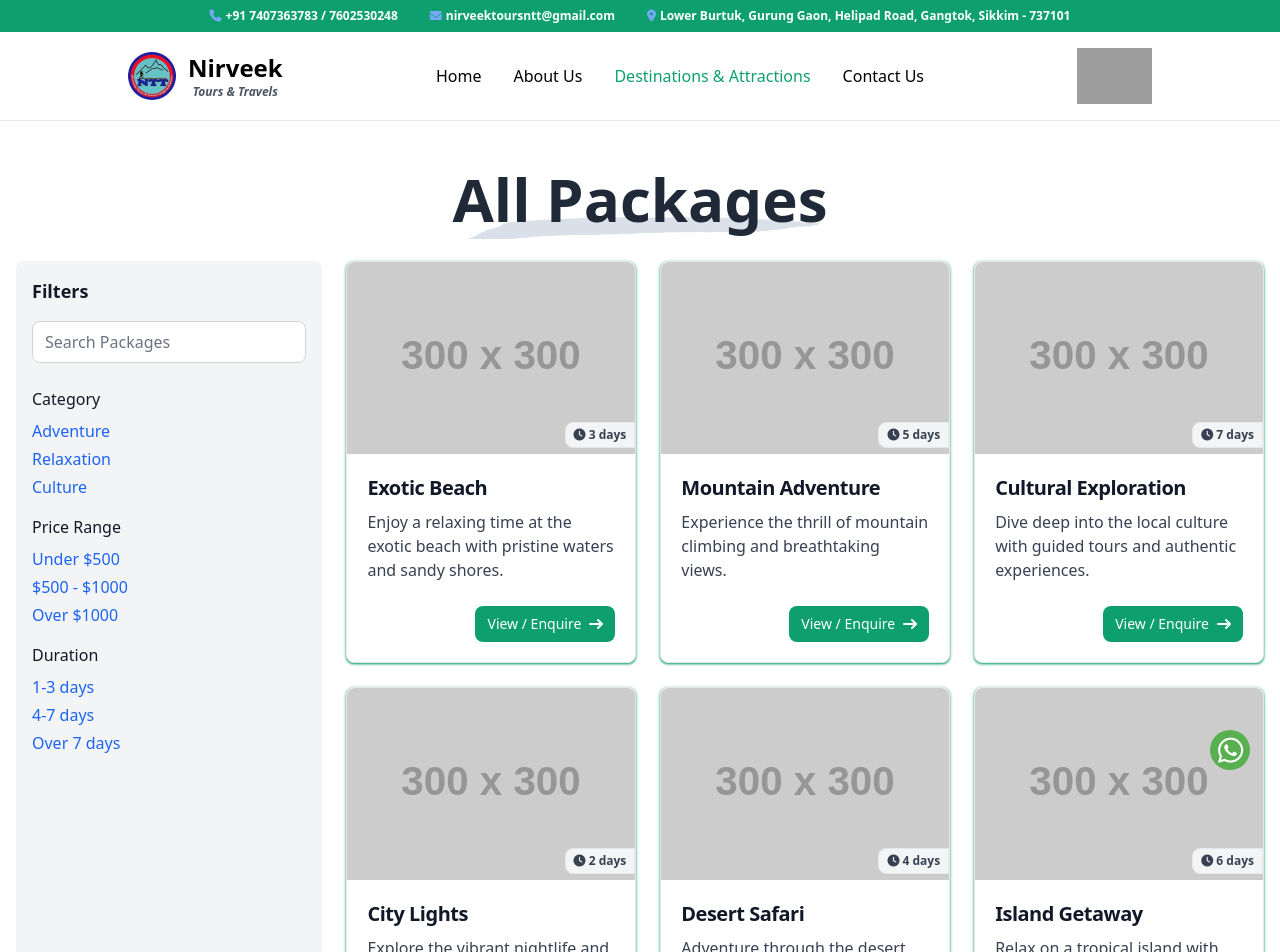
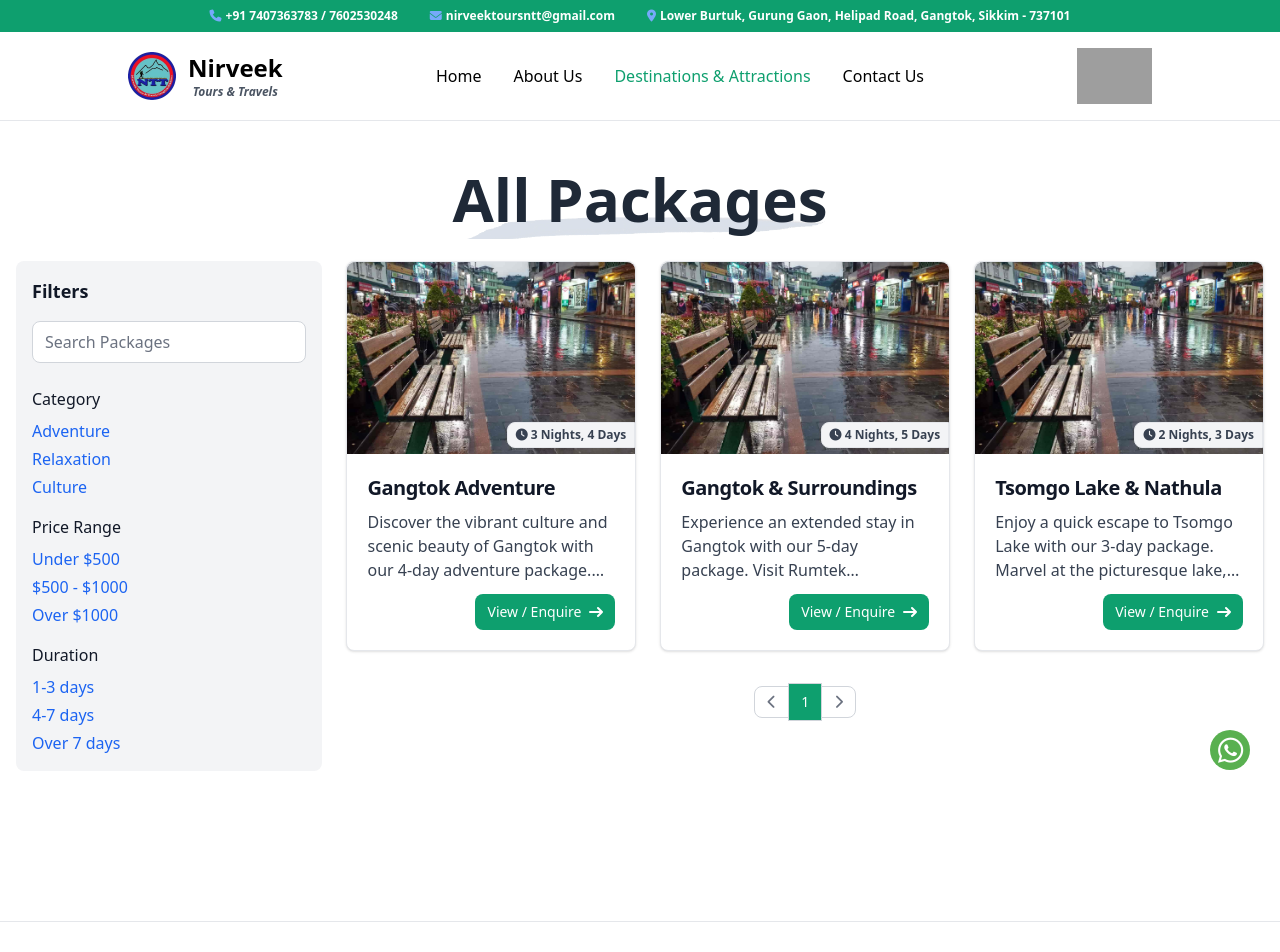
Before and after one commit to dloc47/NirveekTT, an Angular app: page /packages in a window 1280 px wide. Shown: the top 952 px of the page. Built offline with nearby package versions, Linux system fonts and the light colour scheme; grey boxes are pictures that could not be loaded.

Commit message:
Added search filter on 'tour-package' component...

```diff
--- a/src/app/tour-packages/tour-packages.component.html
+++ b/src/app/tour-packages/tour-packages.component.html
@@ -17,11 +17,9 @@
 
         <!-- Search Bar -->
         <div class="mb-6">
-          <input
-            type="text"
-            placeholder="Search Packages"
+          <input type="search" placeholder="Search Packages"
             class="w-full px-3 py-2 border border-gray-300 rounded-lg focus:outline-none focus:ring-2 focus:ring-blue-500 dark:bg-gray-700 dark:border-gray-600 dark:text-white dark:focus:ring-blue-400"
-          />
+            (input)="onSearchChange($event)" />
         </div>
 
         <!-- Filters -->
@@ -79,31 +77,31 @@
 
       <!-- Packages Section -->
       <div class="w-full lg:w-3/4">
-        <div #cardSection class="grid grid-cols-1 md:grid-cols-2 lg:grid-cols-3 gap-6 justify-center">
+        <!-- Display Packages or No Data Found Message -->
+        <div class="relative">
+          <!-- ngIf for displaying packages -->
+          <ng-container *ngIf="filteredPackages.length; else noDataTemplate">
+            <div #cardSection class="grid grid-cols-1 md:grid-cols-2 lg:grid-cols-3 gap-6">
               <!-- ngFor Loop for Cards -->
-          <div *ngFor="let package of packages" class="max-w-sm bg-white border border-gray-200 rounded-lg shadow shadow-primary-color dark:bg-gray-800 dark:border-gray-700 relative mx-auto">
+              <div *ngFor="let package of packages"
+                class="max-w-sm bg-white border border-gray-200 rounded-lg shadow dark:bg-gray-800 dark:border-gray-700 mx-auto">
                 <a href="#">
-              <img
-                class="rounded-t-lg w-full h-48 object-cover"
-                [src]="package.imageUrl"
-                [alt]="package.title"
-              />
+                  <img class="rounded-t-lg w-full h-48 object-cover" [src]="package.imageUrl" [alt]="package.title" />
                 </a>
-
                 <div class="w-full flex justify-end relative">
-              <p class="absolute -top-8 bg-gray-100 border rounded-l-lg p-1 px-2 inline-block m-0 font-semibold text-gray-700 dark:text-gray-400 text-xs">
+                  <p
+                    class="absolute -top-8 bg-gray-100 border rounded-l-lg p-1 px-2 inline-block m-0 font-semibold text-gray-700 dark:text-gray-400 text-xs">
                     <i class="fa-solid fa-clock"></i> {{ package.duration }}
                   </p>
                 </div>
-
                 <div class="p-5 pb-0">
                   <a href="#">
-                <h5 class="mb-2 text-xl font-semibold tracking-tight text-gray-900 dark:text-white max-h-20 overflow-x-auto overflow-hidden">
+                    <h5
+                      class="mb-2 text-xl font-semibold tracking-tight text-gray-900 dark:text-white max-h-20 overflow-x-auto overflow-hidden">
                       {{ package.title }}
                     </h5>
                   </a>
                 </div>
-
                 <div class="packageDescription px-5">
                   <p class="mb-3 font-normal text-gray-700 dark:text-gray-400">
                     {{ package.description }}
@@ -111,27 +109,32 @@
                 </div>
                 <div class="packageBtns mt-3 p-5 pt-0 flex space-x-3 justify-end">
                   <a
-                class="inline-flex items-center px-3 py-2 text-sm font-medium text-center text-white bg-primary-color rounded-lg hover:bg-primary-hover-color focus:ring-4 focus:outline-none focus:ring-blue-300 dark:bg-blue-600 dark:hover:bg-blue-700 dark:focus:ring-blue-800"
-              >
+                    class="inline-flex items-center px-3 py-2 text-sm font-medium text-center text-white bg-primary-color rounded-lg hover:bg-primary-hover-color focus:ring-4 focus:outline-none focus:ring-blue-300 dark:bg-blue-600 dark:hover:bg-blue-700 dark:focus:ring-blue-800">
                     View / Enquire
-                <svg
-                  class="rtl:rotate-180 w-3.5 h-3.5 ms-2"
-                  aria-hidden="true"
-                  xmlns="http://www.w3.org/2000/svg"
-                  fill="none"
-                  viewBox="0 0 14 10"
-                >
-                  <path
-                    stroke="currentColor"
-                    stroke-linecap="round"
-                    stroke-linejoin="round"
-                    stroke-width="2"
-                    d="M1 5h12m0 0L9 1m4 4L9 9"
-                  />
+                    <svg class="rtl:rotate-180 w-3.5 h-3.5 ms-2" aria-hidden="true" xmlns="http://www.w3.org/2000/svg"
+                      fill="none" viewBox="0 0 14 10">
+                      <path stroke="currentColor" stroke-linecap="round" stroke-linejoin="round" stroke-width="2"
+                        d="M1 5h12m0 0L9 1m4 4L9 9" />
                     </svg>
                   </a>
                 </div>
               </div>
+            </div>
+          </ng-container>
+
+          <!-- No Data Found Template -->
+          <ng-template #noDataTemplate>
+            <div class="w-full flex justify-center mt-8">
+              <div class="w-full max-w-3xl">
+                <p
+                  class="px-6 py-4 text-center text-white lg:text-lg font-semibold bg-red-500 bg-opacity-80 rounded-lg shadow-md">
+                  Oops! No packages found. Please try different keywords or adjust your filters.
+                </p>
+              </div>
+            </div>
+          </ng-template>
+
+
         </div>
 
         <!-- Pagination -->
@@ -139,30 +142,25 @@
           <nav aria-label="Page navigation example">
             <ul class="inline-flex items-center -space-x-px">
               <li>
-                <a
-                  (click)="setPage(currentPage - 1)"
-                  class="inline-flex items-center px-3 py-2 text-sm font-medium text-gray-500 bg-white border border-gray-300 rounded-l-lg hover:bg-gray-100 hover:text-gray-700 dark:bg-gray-800 dark:text-gray-400 dark:border-gray-600 dark:hover:bg-gray-700 dark:hover:text-white"
-                >
+                <a (click)="setPage(currentPage - 1)"
+                  class="inline-flex items-center px-3 py-2 text-sm font-medium text-gray-500 bg-white border border-gray-300 rounded-l-lg hover:bg-gray-100 hover:text-gray-700 dark:bg-gray-800 dark:text-gray-400 dark:border-gray-600 dark:hover:bg-gray-700 dark:hover:text-white">
                   <span class="sr-only">Previous</span>
                   <i class="fa-solid fa-chevron-left"></i>
                 </a>
               </li>
 
               <li *ngFor="let page of totalPagesArray">
-                <a
-                  (click)="setPage(page)"
-                  [ngClass]="{ 'bg-primary-color text-white': page === currentPage }"
-                  class="inline-flex items-center px-3 py-2 text-sm font-medium border border-gray-300 dark:border-gray-600"
-                >
+                <a (click)="setPage(page)" [ngClass]="{
+                    'bg-primary-color text-white': page === currentPage
+                  }"
+                  class="inline-flex items-center px-3 py-2 text-sm font-medium border border-gray-300 dark:border-gray-600">
                   {{ page }}
                 </a>
               </li>
 
               <li>
-                <a
-                  (click)="setPage(currentPage + 1)"
-                  class="inline-flex items-center px-3 py-2 text-sm font-medium text-gray-500 bg-white border border-gray-300 rounded-r-lg hover:bg-gray-100 hover:text-gray-700 dark:bg-gray-800 dark:text-gray-400 dark:border-gray-600 dark:hover:bg-gray-700 dark:hover:text-white"
-                >
+                <a (click)="setPage(currentPage + 1)"
+                  class="inline-flex items-center px-3 py-2 text-sm font-medium text-gray-500 bg-white border border-gray-300 rounded-r-lg hover:bg-gray-100 hover:text-gray-700 dark:bg-gray-800 dark:text-gray-400 dark:border-gray-600 dark:hover:bg-gray-700 dark:hover:text-white">
                   <span class="sr-only">Next</span>
                   <i class="fa-solid fa-chevron-right"></i>
                 </a>
--- a/src/app/tour-packages/tour-packages.component.ts
+++ b/src/app/tour-packages/tour-packages.component.ts
@@ -1,5 +1,4 @@
 import { Component, HostListener, OnInit } from '@angular/core';
-import { Router } from '@angular/router';
 
 @Component({
   selector: 'app-tour-packages',
@@ -12,6 +11,9 @@ export class TourPackagesComponent implements OnInit {
   itemsPerPage: number = 9; // Default for large screens
   totalItems: number = 30; // Replace with actual total count
   packages: any[] = [];
+  filteredPackages: any[] = [];
+  searchKeyword: string = '';
+  noDataFound: boolean = false; // New property to indicate no data found
 
   ngOnInit() {
     this.adjustItemsPerPage(window.innerWidth);
@@ -36,194 +38,49 @@ export class TourPackagesComponent implements OnInit {
   }
 
   loadPackages() {
-    // Load packages based on the currentPage and itemsPerPage
+    const allPackages = this.getAllPackages();
+    this.totalItems = allPackages.length;
+
+    if (this.searchKeyword.trim()) {
+      // Filter based on search keyword
+      this.filteredPackages = allPackages.filter(pkg =>
+        pkg.title.toLowerCase().includes(this.searchKeyword.toLowerCase()) ||
+        pkg.duration.toLowerCase().includes(this.searchKeyword.toLowerCase()) ||
+        pkg.description.toLowerCase().includes(this.searchKeyword.toLowerCase())
+      );
+    } else {
+      // If search keyword is empty or whitespace, show all packages
+      this.filteredPackages = allPackages;
+    }
+
+    this.noDataFound = this.filteredPackages.length === 0; // Update the noDataFound property
+
+    // Paginate the filtered packages
     const start = (this.currentPage - 1) * this.itemsPerPage;
     const end = start + this.itemsPerPage;
-    this.packages = this.getAllPackages().slice(start, end);
+    this.packages = this.filteredPackages.slice(start, end);
   }
 
   getAllPackages() {
     // Dummy data for packages
     return [
       {
-        title: 'Exotic Beach',
-        description: 'Enjoy a relaxing time at the exotic beach with pristine waters and sandy shores.',
-        duration: '3 days',
-        imageUrl: 'https://via.placeholder.com/300'
+        imageUrl: 'assets/images/popular-destination/mg-marg.jpg',
+        duration: '3 Nights, 4 Days',
+        title: 'Gangtok Adventure',
+        description: 'Discover the vibrant culture and scenic beauty of Gangtok with our 4-day adventure package. Enjoy guided tours of Rumtek Monastery, Drul Chorten, and the Tibetan Museum. Explore local markets, take a cable car ride, and visit Tsomgo Lake and Baba Mandir.',
       },
       {
-        title: 'Mountain Adventure',
-        description: 'Experience the thrill of mountain climbing and breathtaking views.',
-        duration: '5 days',
-        imageUrl: 'https://via.placeholder.com/300'
+        imageUrl: 'assets/images/popular-destination/mg-marg.jpg',
+        duration: '4 Nights, 5 Days',
+        title: 'Gangtok & Surroundings',
+        description: 'Experience an extended stay in Gangtok with our 5-day package. Visit Rumtek Monastery, explore the charming streets of Gangtok, and take day trips to Tsomgo Lake, Baba Mandir, and Nathula Pass. Enjoy an immersive journey through the Indo-China border region.',
       },
       {
-        title: 'Cultural Exploration',
-        description: 'Dive deep into the local culture with guided tours and authentic experiences.',
-        duration: '7 days',
-        imageUrl: 'https://via.placeholder.com/300'
-      },
-      {
-        title: 'City Lights',
-        description: 'Explore the vibrant nightlife and landmarks of the city.',
-        duration: '2 days',
-        imageUrl: 'https://via.placeholder.com/300'
-      },
-      {
-        title: 'Desert Safari',
-        description: 'Adventure through the desert with dune bashing and camel rides.',
-        duration: '4 days',
-        imageUrl: 'https://via.placeholder.com/300'
-      },
-      {
-        title: 'Island Getaway',
-        description: 'Relax on a tropical island with all-inclusive amenities.',
-        duration: '6 days',
-        imageUrl: 'https://via.placeholder.com/300'
-      },
-      {
-        title: 'Historical Journey',
-        description: 'Visit ancient sites and learn about the history of the region.',
-        duration: '8 days',
-        imageUrl: 'https://via.placeholder.com/300'
-      },
-      {
-        title: 'Wildlife Safari',
-        description: 'See exotic animals in their natural habitat on this guided safari.',
-        duration: '5 days',
-        imageUrl: 'https://via.placeholder.com/300'
-      },
-      {
-        title: 'Luxury Cruise',
-        description: 'Sail the seas in style with luxury accommodations and gourmet dining.',
-        duration: '7 days',
-        imageUrl: 'https://via.placeholder.com/300'
-      },
-      {
-        title: 'Winter Wonderland',
-        description: 'Experience the magic of winter with skiing, snowboarding, and cozy cabins.',
-        duration: '6 days',
-        imageUrl: 'https://via.placeholder.com/300'
-      },
-      {
-        title: 'Forest Retreat',
-        description: 'Unwind in a serene forest environment with nature walks and spa treatments.',
-        duration: '3 days',
-        imageUrl: 'https://via.placeholder.com/300'
-      },
-      {
-        title: 'Coastal Drive',
-        description: 'Drive along the coast and enjoy scenic views and seaside towns.',
-        duration: '5 days',
-        imageUrl: 'https://via.placeholder.com/300'
-      },
-      {
-        title: 'Gastronomic Tour',
-        description: 'Savor the flavors of the region with culinary tours and cooking classes.',
-        duration: '4 days',
-        imageUrl: 'https://via.placeholder.com/300'
-      },
-      {
-        title: 'River Expedition',
-        description: 'Navigate through rivers on this adventurous expedition.',
-        duration: '8 days',
-        imageUrl: 'https://via.placeholder.com/300'
-      },
-      {
-        title: 'Volcano Trek',
-        description: 'Climb up an active volcano and witness its incredible power.',
-        duration: '2 days',
-        imageUrl: 'https://via.placeholder.com/300'
-      },
-      {
-        title: 'Wine Country',
-        description: 'Tour the vineyards and taste some of the finest wines.',
-        duration: '3 days',
-        imageUrl: 'https://via.placeholder.com/300'
-      },
-      {
-        title: 'Jungle Safari',
-        description: 'Explore the dense jungle and discover its wildlife and flora.',
-        duration: '7 days',
-        imageUrl: 'https://via.placeholder.com/300'
-      },
-      {
-        title: 'Island Hopping',
-        description: 'Hop from one island to another and enjoy different beaches and cultures.',
-        duration: '5 days',
-        imageUrl: 'https://via.placeholder.com/300'
-      },
-      {
-        title: 'Countryside Escape',
-        description: 'Relax in the countryside with fresh air and peaceful surroundings.',
-        duration: '4 days',
-        imageUrl: 'https://via.placeholder.com/300'
-      },
-      {
-        title: 'Cave Exploration',
-        description: 'Discover the mysteries of ancient caves with expert guides.',
-        duration: '3 days',
-        imageUrl: 'https://via.placeholder.com/300'
-      },
-      {
-        title: 'Northern Lights',
-        description: 'Witness the spectacular northern lights in the night sky.',
-        duration: '6 days',
-        imageUrl: 'https://via.placeholder.com/300'
-      },
-      {
-        title: 'Desert Oasis',
-        description: 'Find tranquility in a desert oasis with luxurious amenities.',
-        duration: '5 days',
-        imageUrl: 'https://via.placeholder.com/300'
-      },
-      {
-        title: 'Mediterranean Cruise',
-        description: 'Cruise the Mediterranean and explore its beautiful islands.',
-        duration: '10 days',
-        imageUrl: 'https://via.placeholder.com/300'
-      },
-      {
-        title: 'Polar Expedition',
-        description: 'Venture into the polar regions and experience the extreme cold.',
-        duration: '12 days',
-        imageUrl: 'https://via.placeholder.com/300'
-      },
-      {
-        title: 'Safari Adventure',
-        description: 'Join a safari adventure and witness wildlife in its natural habitat.',
-        duration: '7 days',
-        imageUrl: 'https://via.placeholder.com/300'
-      },
-      {
-        title: 'Sunset Cruise',
-        description: 'Enjoy a relaxing cruise with stunning sunset views.',
-        duration: '2 days',
-        imageUrl: 'https://via.placeholder.com/300'
-      },
-      {
-        title: 'Mountain Retreat',
-        description: 'Stay in a mountain cabin and enjoy hiking and nature walks.',
-        duration: '4 days',
-        imageUrl: 'https://via.placeholder.com/300'
-      },
-      {
-        title: 'City Escape',
-        description: 'Escape the city and unwind in a peaceful rural setting.',
-        duration: '3 days',
-        imageUrl: 'https://via.placeholder.com/300'
-      },
-      {
-        title: 'Beachfront Resort',
-        description: 'Stay at a beachfront resort with all the amenities you need.',
-        duration: '5 days',
-        imageUrl: 'https://via.placeholder.com/300'
-      },
-      {
-        title: 'Wildlife Trek',
-        description: 'Trek through the wilderness and encounter a variety of wildlife.',
-        duration: '6 days',
-        imageUrl: 'https://via.placeholder.com/300'
+        imageUrl: 'assets/images/popular-destination/mg-marg.jpg',
+        duration: '2 Nights, 3 Days',
+        title: 'Tsomgo Lake & Nathula',
+        description: 'Enjoy a quick escape to Tsomgo Lake with our 3-day package. Marvel at the picturesque lake, visit the nearby Baba Mandir, and experience the breathtaking views from Nathula Pass. This trip is perfect for a short but memorable adventure.',
       }
     ];
   }
@@ -243,4 +100,10 @@ setPage(page: number) {
   get totalPagesArray() {
     return Array(Math.ceil(this.totalItems / this.itemsPerPage)).fill(0).map((_, index) => index + 1);
   }
+
+  onSearchChange(event: any) {
+    this.searchKeyword = event.target.value;
+    this.currentPage = 1; // Reset to the first page on search
+    this.loadPackages();
   }
+}
```
Lines whose indentation alone changed are shown as unchanged.
